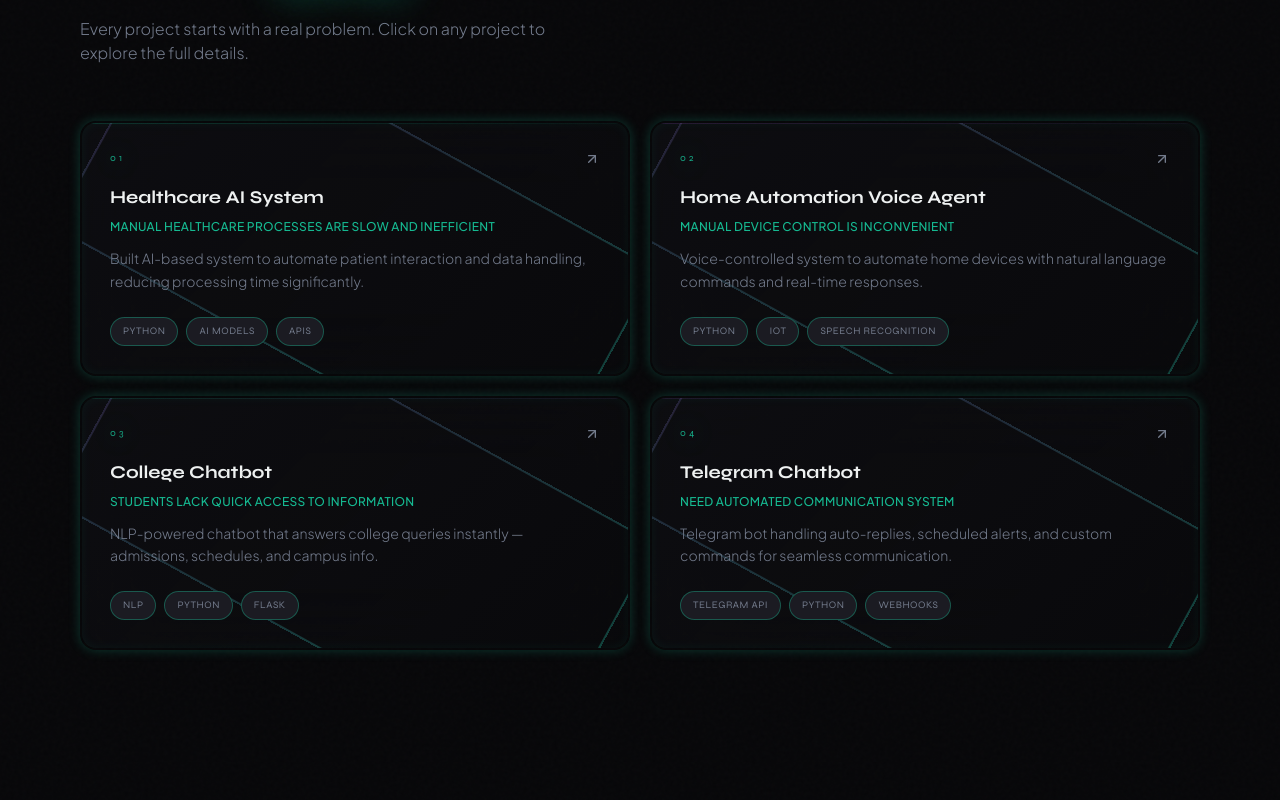
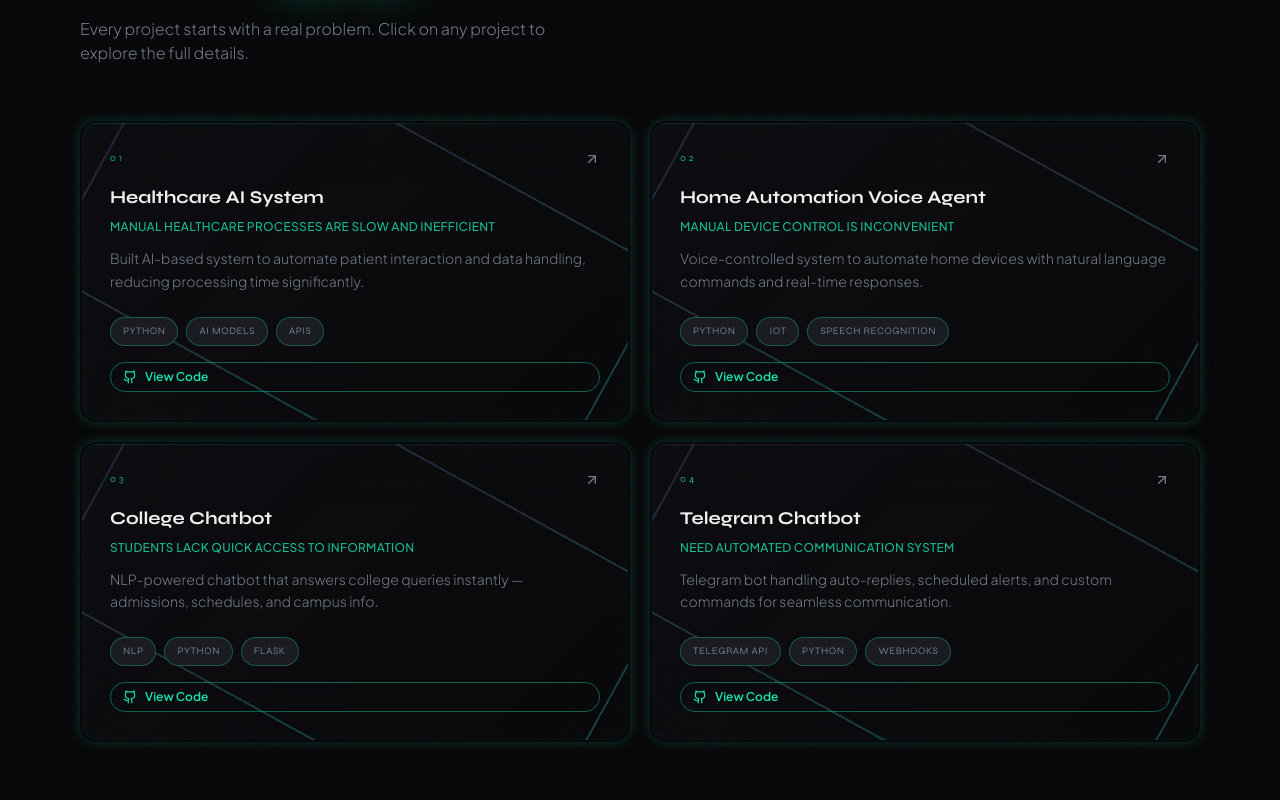
Before and after one commit to SAMAR106/SamarjithM-portfolio-io, a React (Vite) app: page / in a window 1280 px wide. Shown: the part 1660-2460 px from the top of the page. Built offline with nearby package versions, Linux system fonts and the light colour scheme; the HTML template or start-up script is replaced by a standard one.

Commit message:
Feature: Add GitHub repository links to all projects with View Code buttons

```diff
--- a/src/components/Projects.tsx
+++ b/src/components/Projects.tsx
@@ -1,6 +1,6 @@
 import { motion, useInView, AnimatePresence } from "framer-motion";
 import { useRef, useState } from "react";
-import { ArrowUpRight, X, CheckCircle, AlertTriangle, Lightbulb } from "lucide-react";
+import { ArrowUpRight, X, CheckCircle, AlertTriangle, Lightbulb, Github } from "lucide-react";
 
 const projects = [
   {
@@ -9,6 +9,7 @@ const projects = [
     solution: "Built AI-based system to automate patient interaction and data handling, reducing processing time significantly.",
     tech: ["Python", "AI Models", "APIs"],
     accent: "from-primary/20 to-primary/5",
+    github: "https://github.com/SAMAR106/Healthcare",
     details: {
       overview: "An end-to-end AI-powered healthcare automation platform that streamlines patient data processing, appointment management, and clinical decision support.",
       challenges: [
@@ -33,6 +34,7 @@ const projects = [
     solution: "Voice-controlled system to automate home devices with natural language commands and real-time responses.",
     tech: ["Python", "IoT", "Speech Recognition"],
     accent: "from-accent/20 to-accent/5",
+    github: "https://github.com/SAMAR106/home-automation-use-simple-vocie-agent",
     details: {
       overview: "A smart home voice assistant that understands natural language commands to control IoT devices, set routines, and provide real-time feedback.",
       challenges: [
@@ -57,6 +59,7 @@ const projects = [
     solution: "NLP-powered chatbot that answers college queries instantly — admissions, schedules, and campus info.",
     tech: ["NLP", "Python", "Flask"],
     accent: "from-primary/15 to-accent/10",
+    github: "https://github.com/deepaklatha1906-ctrl/College-chatbot",
     details: {
       overview: "An intelligent conversational chatbot deployed for a college campus, capable of answering FAQs about admissions, courses, faculty, events, and campus facilities.",
       challenges: [
@@ -81,6 +84,7 @@ const projects = [
     solution: "Telegram bot handling auto-replies, scheduled alerts, and custom commands for seamless communication.",
     tech: ["Telegram API", "Python", "Webhooks"],
     accent: "from-accent/15 to-primary/10",
+    github: "https://github.com/SAMAR106/telegram-chatbot",
     details: {
       overview: "A feature-rich Telegram bot designed for automated communication, capable of handling scheduled messages, custom commands, and intelligent auto-replies.",
       challenges: [
@@ -150,13 +154,24 @@ const ProjectModal = ({
           <h3 className="font-heading text-2xl md:text-3xl font-bold text-foreground mt-1">
             {project.title}
           </h3>
-          <div className="flex gap-4 mt-3 text-xs text-muted-foreground">
+          <div className="flex gap-4 mt-3 text-xs text-muted-foreground flex-wrap">
             <span>
               <span className="text-primary font-semibold">Role:</span> {project.details.role}
             </span>
             <span>
               <span className="text-primary font-semibold">Duration:</span> {project.details.duration}
             </span>
+            {project.github && (
+              <a
+                href={project.github}
+                target="_blank"
+                rel="noreferrer"
+                className="inline-flex items-center gap-1.5 px-3 py-1 rounded-lg border border-primary/40 text-primary hover:border-primary/80 hover:bg-primary/10 transition-all"
+              >
+                <Github className="w-3.5 h-3.5" />
+                View on GitHub
+              </a>
+            )}
           </div>
         </div>
 
@@ -303,6 +318,19 @@ const Projects = () => {
                     </span>
                   ))}
                 </div>
+
+                {project.github && (
+                  <a
+                    href={project.github}
+                    target="_blank"
+                    rel="noreferrer"
+                    className="inline-flex items-center gap-2 mt-4 px-3 py-1.5 rounded-lg border border-primary/40 text-primary text-xs font-semibold hover:border-primary/80 hover:bg-primary/10 transition-all relative z-10"
+                    onClick={(e) => e.stopPropagation()}
+                  >
+                    <Github className="w-3.5 h-3.5" />
+                    View Code
+                  </a>
+                )}
               </motion.div>
             ))}
           </div>
```
